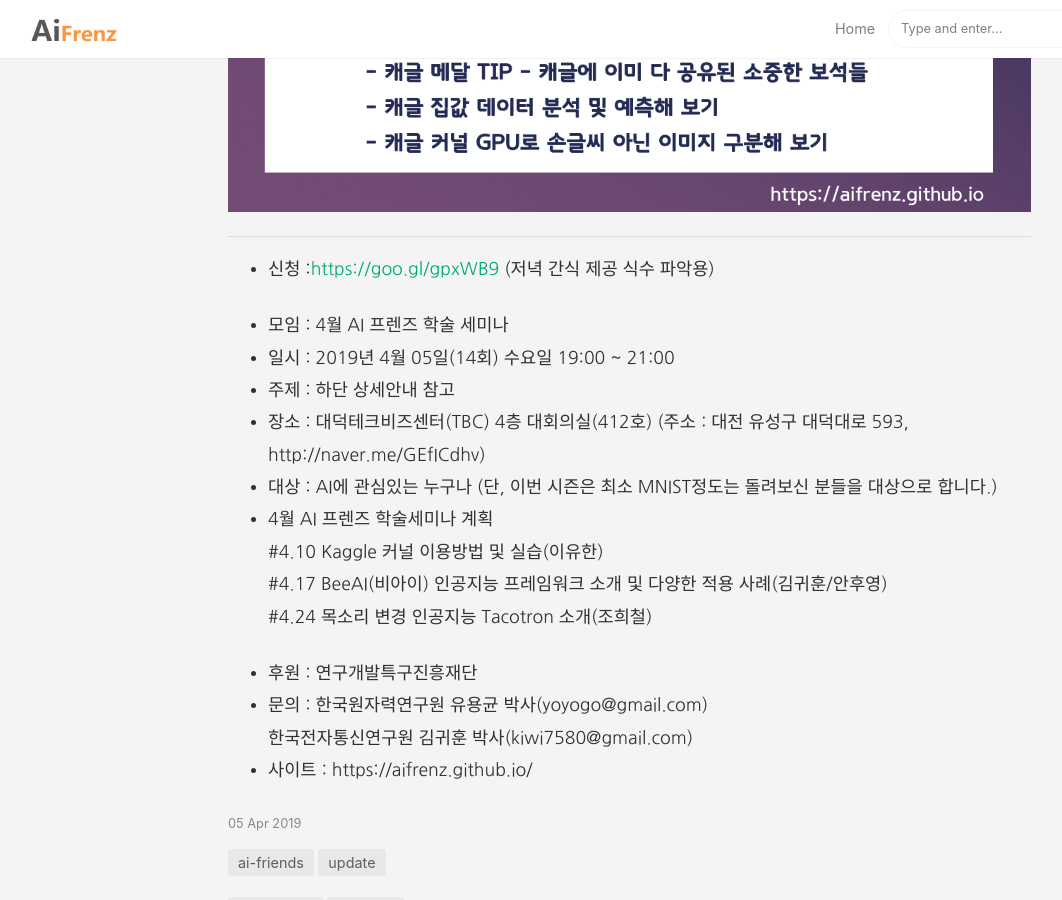
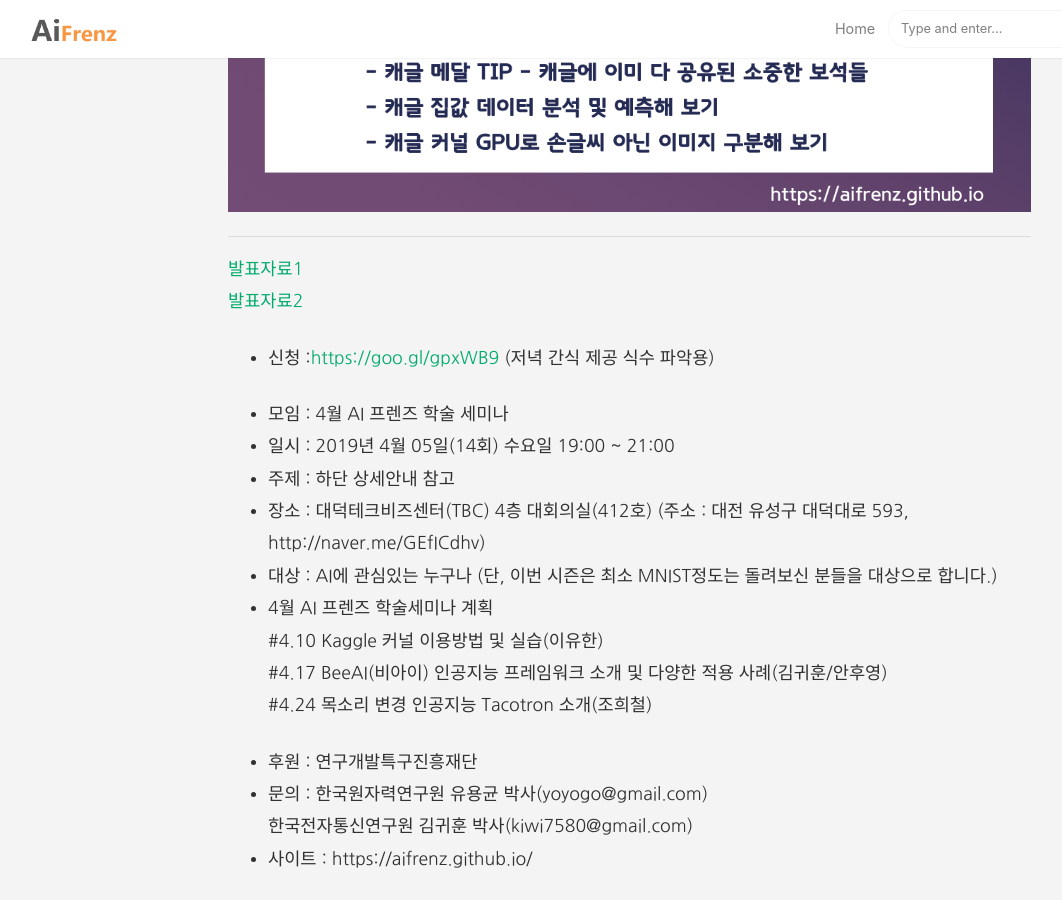
Before and after one commit to aifrenz/aifrenz.github.io, a Jekyll site: the page built from _posts/2019-04-10-14th-seminar.markdown, in a window 1280 px wide and 900 px high, scrolled down 898 px. Shown: the whole window, without its empty margins (57-1119 px from the left). Built offline with Jekyll 4.4.1, drawn with Linux system fonts in a browser that asks for light colours; comment, search, counter and statistics services are not loaded.

Commit message:
Update 2019-04-10-14th-seminar.markdown

```diff
--- a/_posts/2019-04-10-14th-seminar.markdown
+++ b/_posts/2019-04-10-14th-seminar.markdown
@@ -12,6 +12,8 @@
 ---
 ***
 
+[발표자료1]({{ "/present_file/20190410_AI_프렌즈_캐글세미나_이유한.pdf" | absolute_url }})
+[발표자료2]({{ "/present_file/커널커리큘럼.pdf" | absolute_url }})
 
 * 신청 :[https://goo.gl/gpxWB9][link1] (저녁 간식 제공 식수 파악용)
 
```
